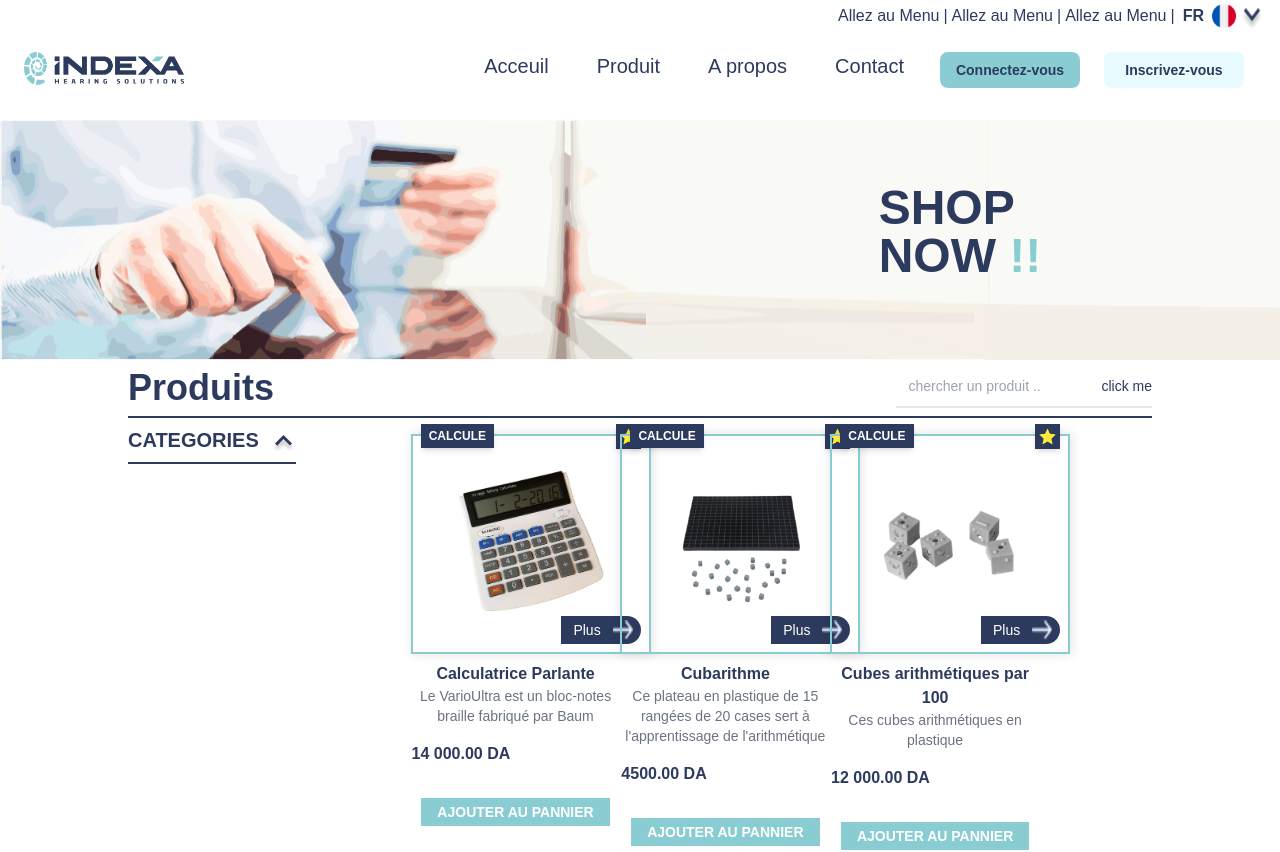
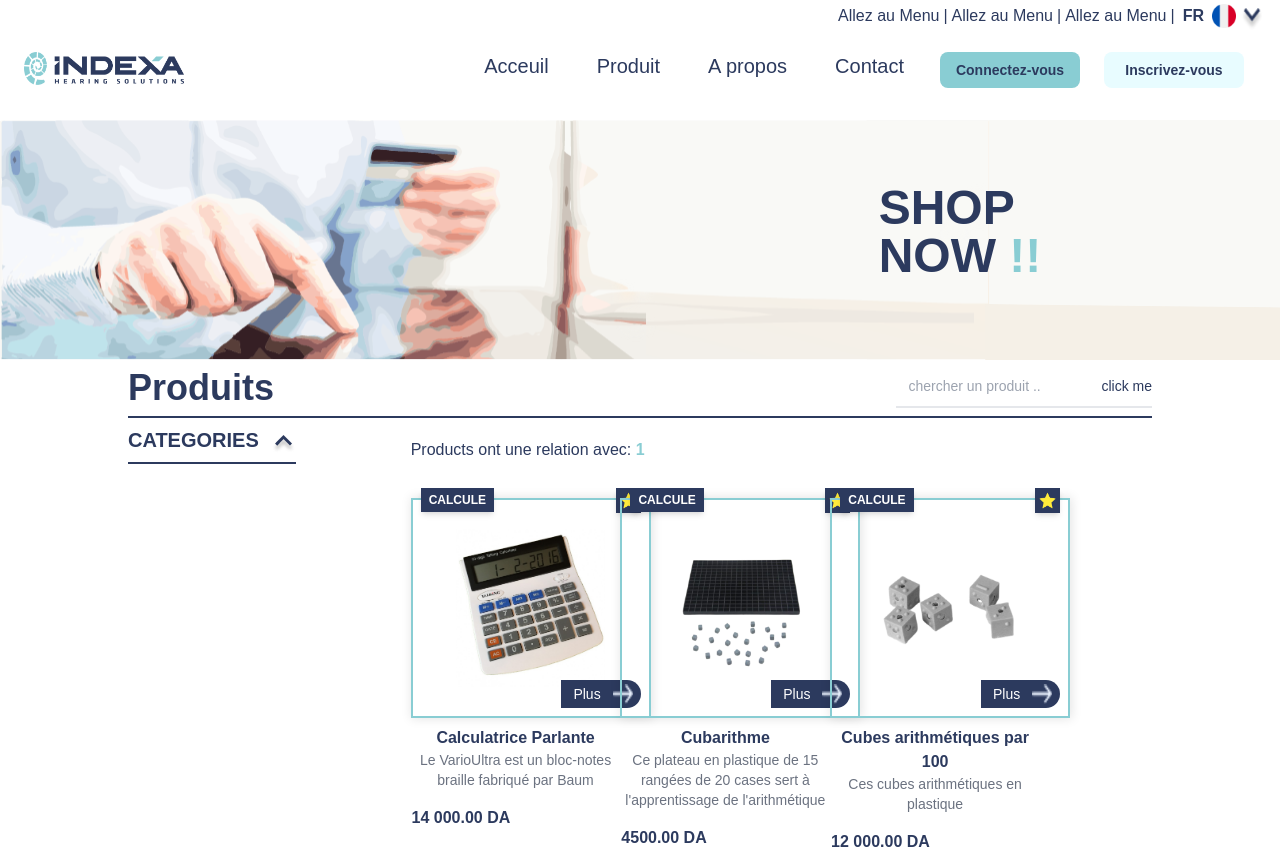
Before and after one commit to abdelbarie/INDEXA_PROJECT, a Next.js app: page /products/search/1 in a window 1280 px wide. Shown: the top 852 px of the page. Built offline with nearby package versions, Linux system fonts and the light colour scheme.

Commit message:
fix products header2

```diff
--- a/pages/products/search/[searchCle].js
+++ b/pages/products/search/[searchCle].js
@@ -31,6 +31,7 @@ const SearchProducts = ({ products }) => {
             <div className={`${isCategoOpen ? "block" : "hidden"}`}></div>
           </div>
           <div className="col-span-10  xl:px-28 lg:px-12 md:px-4 ">
+              <div className="py-5">Products ont une relation avec: <b className="text-custom-green">{searchCle}</b> </div>
             <div className="grid grid-cols-1 lg:grid-cols-3">
               {products.map(
                 (product, key) =>
```
